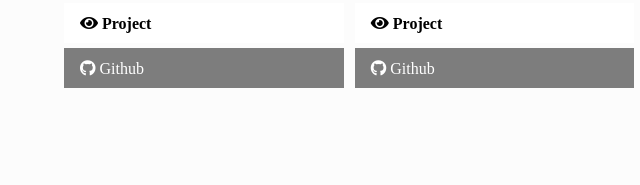
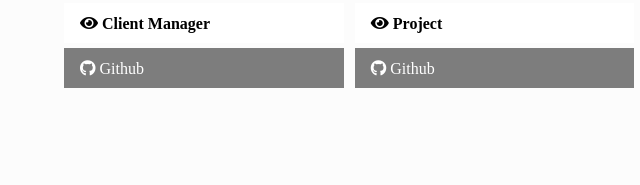
Before and after one commit to jtb1137/buccarelli-portfolio, a website: page dist/work.html in a window 1280 px wide. Shown: the part 418-603 px from the top of the page, 0-640 px from the left. Drawn offline with nearby package versions, Linux system fonts and the light colour scheme.

Commit message:
change button to project name

```diff
--- a/dist/work.html
+++ b/dist/work.html
@@ -55,7 +55,7 @@
           <img src="img/projects/project1.jpg" alt="project1">
         </a>
         <a href="#" class="btn-light">
-          <i class="fas fa-eye"> Project</i>
+          <i class="fas fa-eye"> Client Manager</i>
         </a>
         <a href="#" class="btn-dark">
           <i class="fab fa-github"> Github</i>
```
